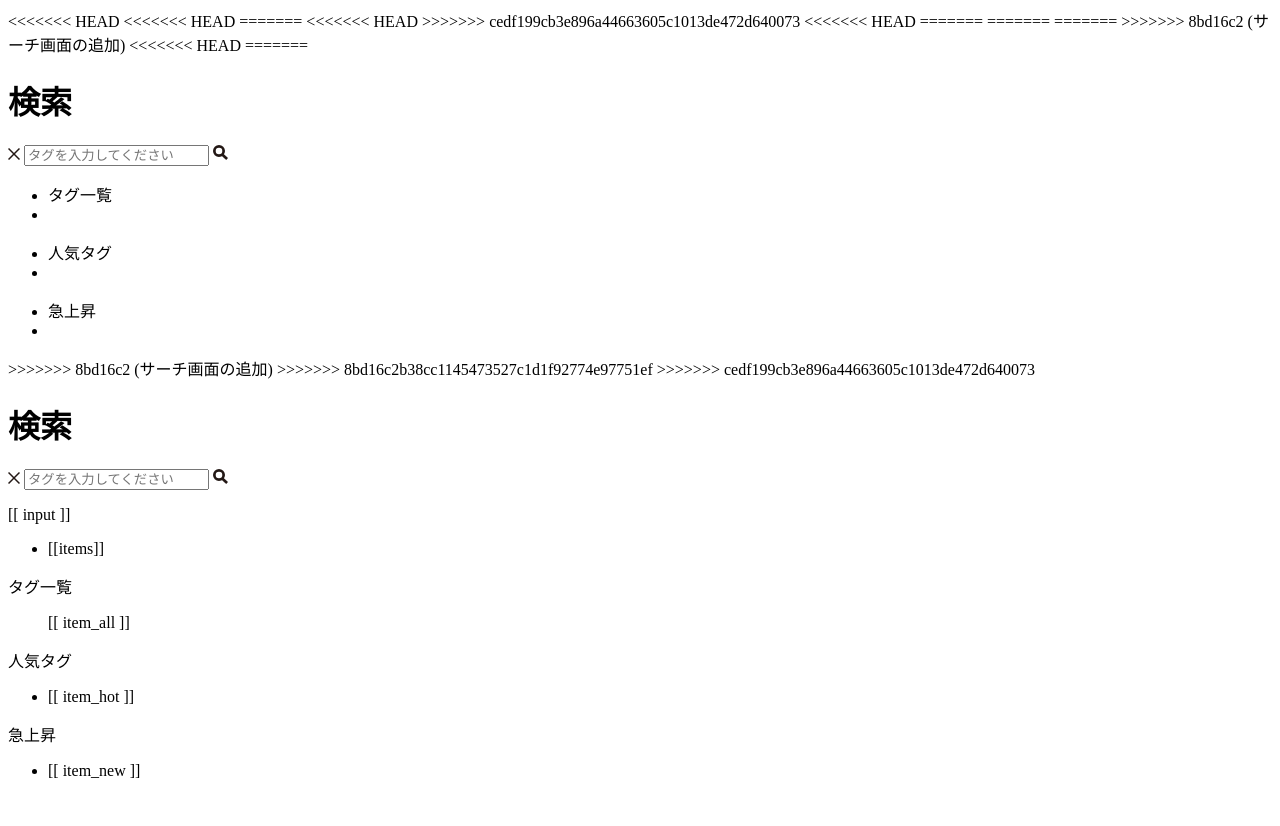
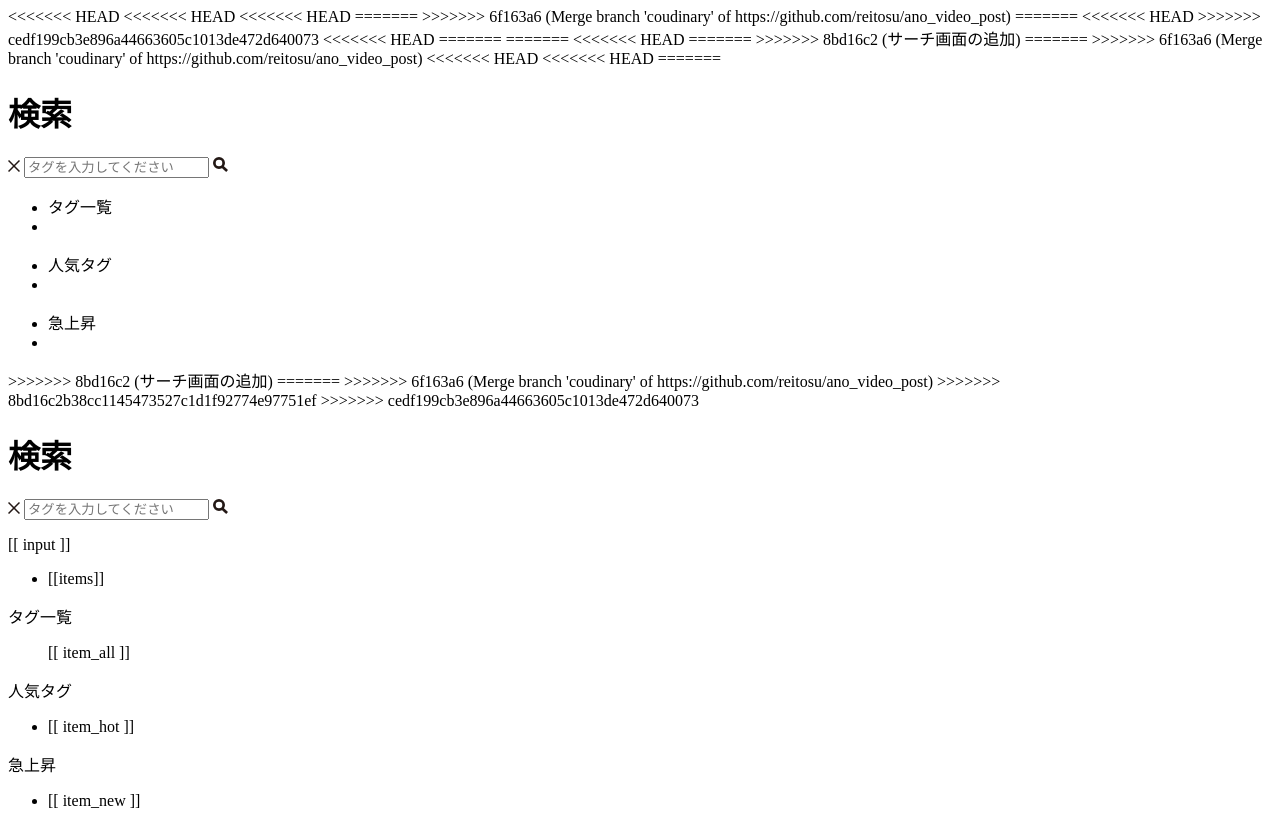
Before and after one commit to reitosu/ano_video_post, a Django app: template videopost/templates/serch.html in a window 1280 px wide. Before the commit the page ends 778 px from the top, so only its background shows below. Run offline with Django 3.2, Linux system fonts and the light colour scheme; the template is opened without the code that fills it, so the values that code supplies are empty; some libraries are stand-ins or nearby versions.

```diff
--- a/videopost/templates/serch.html
+++ b/videopost/templates/serch.html
@@ -3,6 +3,9 @@
     <title>サンプルページ</title>
 <<<<<<< HEAD
 <<<<<<< HEAD
+<<<<<<< HEAD
+=======
+>>>>>>> 6f163a6 (Merge branch 'coudinary' of https://github.com/reitosu/ano_video_post)
 =======
 <<<<<<< HEAD
 >>>>>>> cedf199cb3e896a44663605c1013de472d640073
@@ -21,13 +24,17 @@
 =======
     <script src="{% static 'js/check.js' %}" defer></script>
 =======
+<<<<<<< HEAD
 =======
 >>>>>>> 8bd16c2 (サーチ画面の追加)
+=======
+>>>>>>> 6f163a6 (Merge branch 'coudinary' of https://github.com/reitosu/ano_video_post)
     <link rel="stylesheet" href='https://unpkg.com/@acab/reset.css'>
     <script src="https://unpkg.com/vue@3/dist/vue.global.js"></script>
     <meta charset='utf-8'>
     {% load static %}
     <link rel="stylesheet" href="{% static 'css/search.css' %}">
+<<<<<<< HEAD
 <<<<<<< HEAD
 =======
 
@@ -74,6 +81,8 @@
 
 
 >>>>>>> 8bd16c2 (サーチ画面の追加)
+=======
+>>>>>>> 6f163a6 (Merge branch 'coudinary' of https://github.com/reitosu/ano_video_post)
 
 >>>>>>> 8bd16c2b38cc1145473527c1d1f92774e97751ef
 >>>>>>> cedf199cb3e896a44663605c1013de472d640073
```
